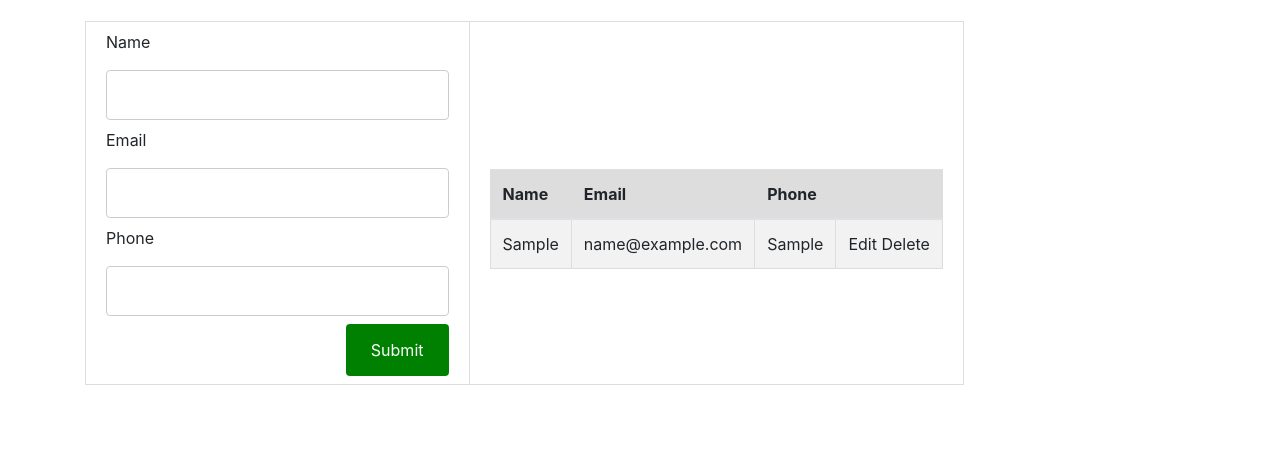
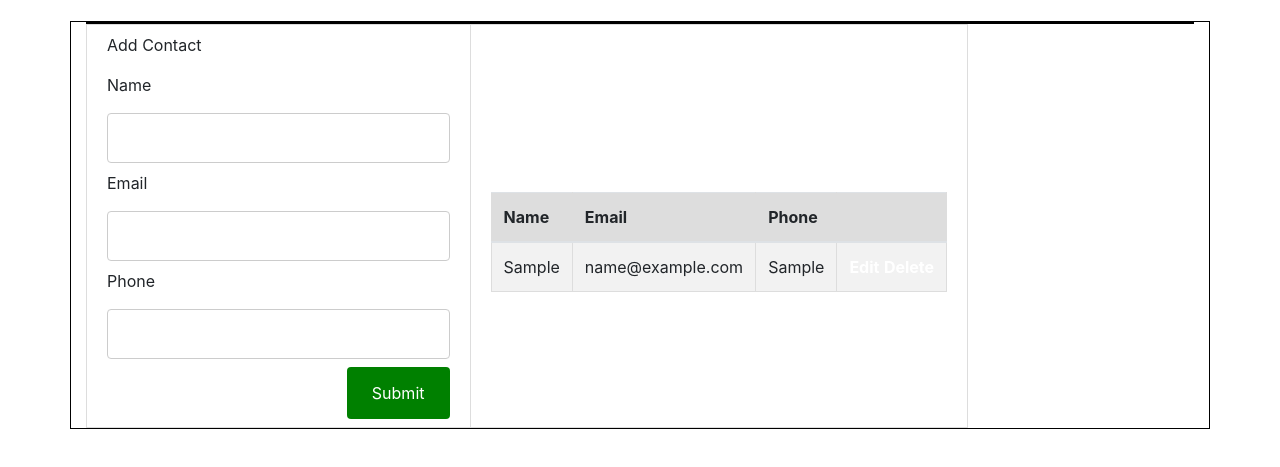
Before and after one commit to silvaandy92/jsProject, a website: page views/index.html in a window 1280 px wide. Both pictures are taken after typing "Sample", "name@example.com", "Sample" into the empty fields and a click on the input "Submit". Shown: the part 53-520 px from the top of the page. Drawn offline with nearby package versions, Linux system fonts and the light colour scheme.

Commit message:
6th Commit

```diff
--- a/views/index.html
+++ b/views/index.html
@@ -19,6 +19,7 @@
                     <tr>
                         <td>
                             <form onsubmit="event.preventDefault();onFormSubmit();" autocomplete="off">
+                                <p>Add Contact</p>
                                 <div>
                                     <label>Name</label><label class="validation-error hide" id="fullNameValidationError">This field is required.</label>
                                     <input type="text" name="fullName" id="fullName">
@@ -36,6 +37,7 @@
                                 </div>
                             </form>
                         </td>
+
                     </div>
                         <div class='col'>
                             <td>
--- a/views/script.js
+++ b/views/script.js
@@ -29,8 +29,8 @@ function insertNewRecord(data) {
     cell3 = newRow.insertCell(2);
     cell3.innerHTML = data.phone;
     cell4 = newRow.insertCell(3);
-    cell4.innerHTML = `<a onClick="editContact(this)">Edit</a>
-                       <a onClick="deleteContact(this)">Delete</a>`;
+    cell4.innerHTML = `<b onClick="editContact(this)">Edit</b>
+                       <b onClick="deleteContact(this)">Delete</b>`;
 }
 
 function resetForm() {
--- a/views/style.css
+++ b/views/style.css
@@ -38,15 +38,17 @@ form div.form-action-buttons{
     text-align: right;
 }
 
-a{
+b{
     transition-duration: 0.4s;
     color: white;
 }
 
-a:hover {
-    background-color: red; /* Green */
-  color: white;
+b:hover {
+    background-color: gold;
+    color: white;
+    cursor: pointer;
 }
+
 
 label.validation-error{
     color:   red;
@@ -56,3 +58,7 @@ label.validation-error{
 .hide{
     display:none;
 }
+
+.col {
+    border: 1px solid black;
+}
```
